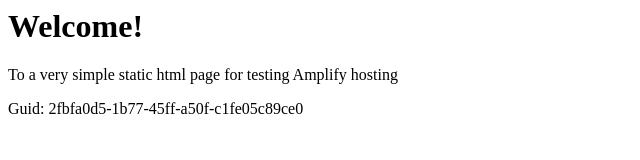
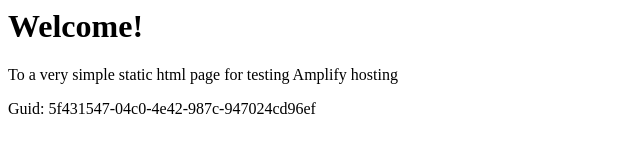
Before and after one commit to aws-aemilia-bom/Github-PR-Commit-Integration-Test-DoNotTouch-GithubWebhookPreviewCanaryTest-v1-preprod-ap-south-1, a website: page src/index.html in a window 1280 px wide. Shown: the full height of the page, 0-640 px from the left. Drawn offline with Linux system fonts and the light colour scheme.

Commit message:
commit from integ tests

```diff
--- a/src/index.html
+++ b/src/index.html
@@ -12,6 +12,6 @@
 <body>
     <h1>Welcome!</h1>
     <p>To a very simple static html page for testing Amplify hosting</p>
-    <p>Guid: 2fbfa0d5-1b77-45ff-a50f-c1fe05c89ce0</p></body>
+    <p>Guid: 5f431547-04c0-4e42-987c-947024cd96ef</p></body>
 
 </html>
```
